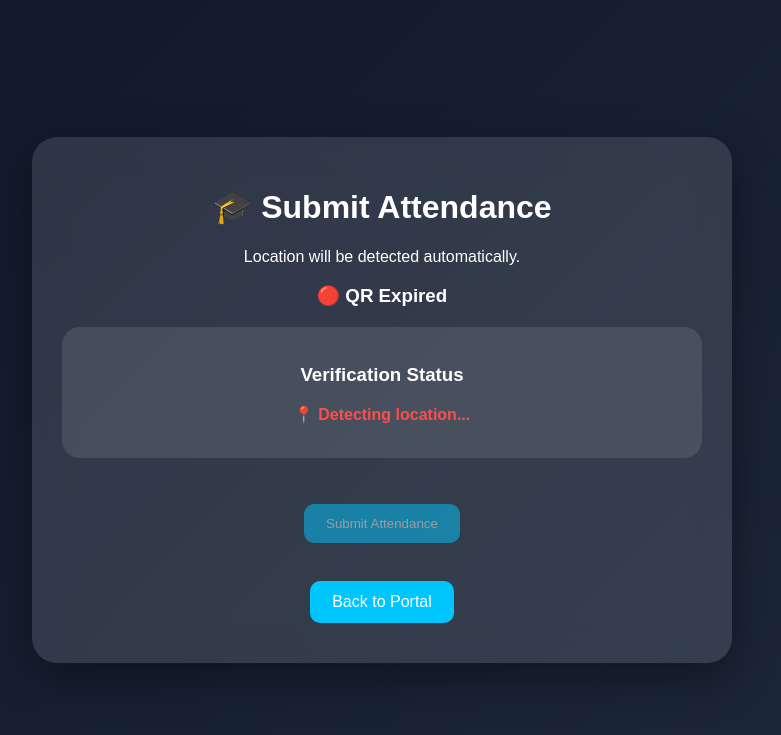
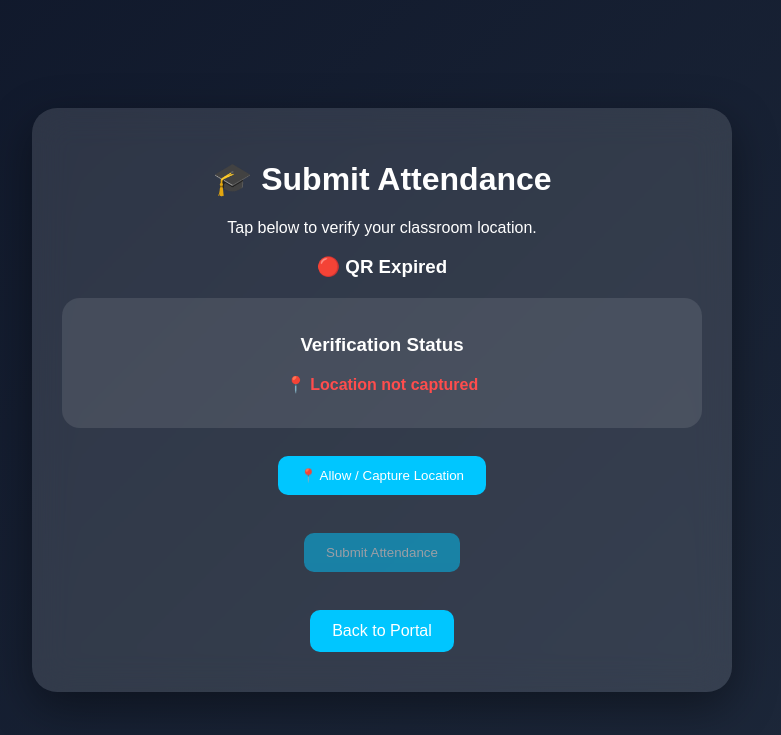
Before and after one commit to Srinivaspamidi10/smart-QR-attendance, a Flask app: template templates/student.html in a window 1280 px wide. Shown: the top 735 px of the page, without its empty margins (258-1039 px from the left). Run offline with Flask 3, Linux system fonts and the light colour scheme; the template is opened without the code that fills it: most values are stand-ins (such as "Sample title", 1, 10 or a date in 2020).

Commit message:
fixed location capture button

```diff
--- a/templates/student.html
+++ b/templates/student.html
@@ -4,7 +4,7 @@
     <title>Submit Attendance</title>
 
     <link rel="stylesheet"
-          href="{{ url_for('static', filename='style.css') }}">
+        href="{{ url_for('static', filename='style.css') }}">
 
     <style>
         body{
@@ -78,7 +78,7 @@
         <h1>🎓 Submit Attendance</h1>
 
         <p>
-            Location will be detected automatically.
+            Tap below to verify your classroom location.
         </p>
 
         <h3 id="timer"></h3>
@@ -97,7 +97,7 @@
 
                 <p id="locationStatus"
                    class="status error">
-                    📍 Detecting location...
+                    📍 Location not captured
                 </p>
 
             </div>
@@ -110,12 +110,21 @@
                    name="student_longitude"
                    id="student_longitude">
 
+            <br>
+
+            <button type="button"
+                    onclick="captureLocation()">
+                📍 Allow / Capture Location
+            </button>
+
             <br><br>
 
+            {% if not hide_submit %}
             <button type="submit"
                     id="submitBtn">
                 Submit Attendance
             </button>
+            {% endif %}
 
         </form>
 
@@ -146,6 +155,11 @@ function captureLocation(){
         return;
     }
 
+    document.getElementById(
+        "locationStatus"
+    ).innerHTML =
+        "📍 Requesting location permission...";
+
     navigator.geolocation.getCurrentPosition(
 
         function(position){
@@ -165,7 +179,7 @@ function captureLocation(){
             document.getElementById(
                 "locationStatus"
             ).innerHTML =
-                "✅ Location captured automatically";
+                "✅ Location captured successfully";
 
             document.getElementById(
                 "locationStatus"
@@ -203,8 +217,12 @@ function enableSubmit(){
                 "submitBtn"
             );
 
-        btn.style.opacity = "1";
-        btn.style.pointerEvents = "auto";
+        if(btn){
+
+            btn.style.opacity = "1";
+            btn.style.pointerEvents = "auto";
+
+        }
 
     }
 
@@ -270,10 +288,6 @@ setInterval(function(){
 
 },1000);
 
-window.onload = function(){
-    captureLocation();
-};
-
 </script>
 
 </body>
```
Also changed, not shown: templates/mark_attendance.html (+17 -16 lines).
